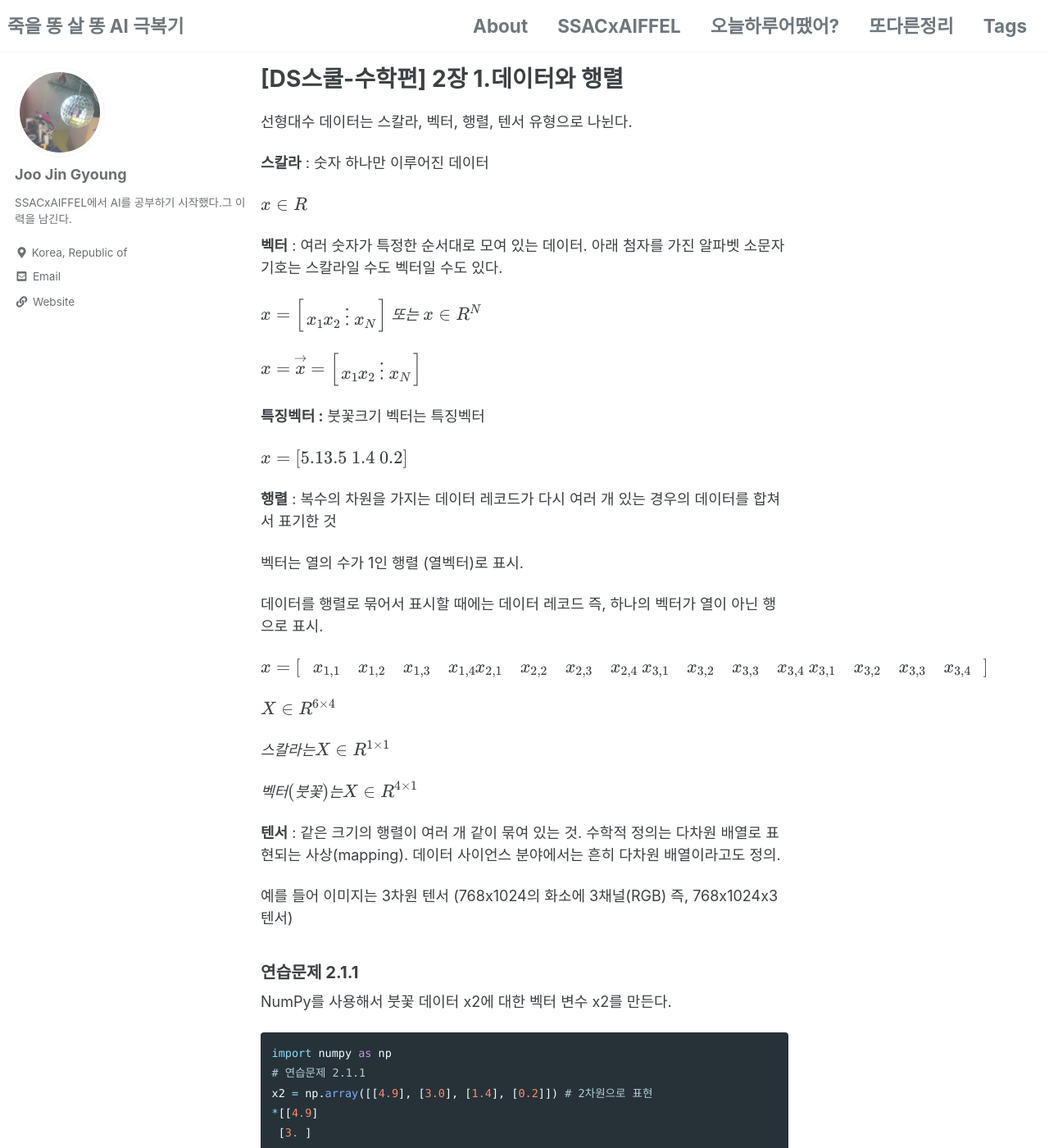
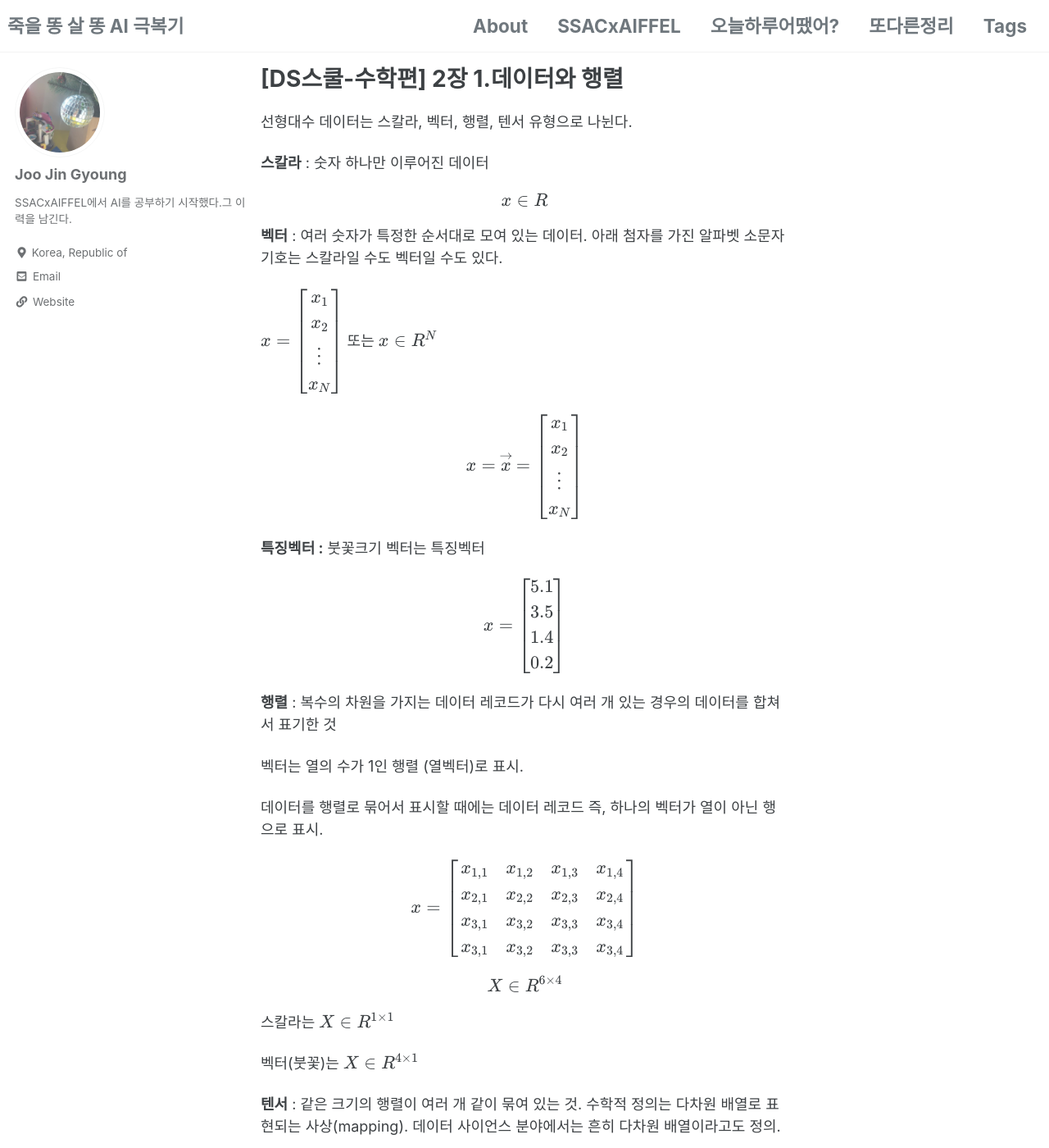
Before and after one commit to adele2020/adele2020.github.io, a Jekyll site: the page built from _posts/2021-03-27-ds-math-2-1.md, in a window 1280 px wide and 1400 px high. Shown: the whole window at 82% size. Built offline with Jekyll 4.4.1, drawn with Linux system fonts in a browser that asks for light colours; cached includes are drawn as plain includes; formulas are drawn with MathJax 3; comment, search, counter and statistics services are not loaded; some of the changed text lies outside the part shown.

Commit message:
코드수정

````diff
--- a/_posts/2021-03-27-ds-math-2-1.md
+++ b/_posts/2021-03-27-ds-math-2-1.md
@@ -14,32 +14,39 @@ last_modified_at: 2021-02-27T17:15:00-00:00
 
 **스칼라**  : 숫자 하나만 이루어진 데이터
 
-$x\in{R}$
+$$
+x \in {R}
+$$
 
 **벡터** :  여러 숫자가 특정한 순서대로 모여 있는 데이터. 아래 첨자를 가진 알파벳 소문자 기호는 스칼라일 수도 벡터일 수도 있다.
 
-$x = \left[
-\begin{matrix}
+$$
+x =
+\begin{bmatrix}
     x_1 \\
     x_2 \\ \vdots \\ x_N
-\end{matrix}
-\right] \ 또는\  x\in{R^N}$
+\end{bmatrix}
+$$
+또는
+$$x \in {R^N}$$
 
-$x = \overset{\rightarrow}x = \left[
-\begin{matrix}
+$$
+x = \overset{\rightarrow}x =
+\begin{bmatrix}
     x_1 \\
     x_2 \\ \vdots \\ x_N
-\end{matrix}
-\right] $
+\end{bmatrix}
+$$
 
 **특징벡터 :** 붓꽃크기 벡터는 특징벡터
 
-$x = \left[
-\begin{matrix}
+$$
+x =
+\begin{bmatrix}
     5.1 \\
     3.5 \\ 1.4 \\ 0.2
-\end{matrix}
-\right]$
+\end{bmatrix}
+$$
 
 **행렬** : 복수의 차원을 가지는 데이터 레코드가 다시 여러 개 있는 경우의 데이터를 합쳐서 표기한 것
 
@@ -47,17 +54,27 @@ $x = \left[
 
 데이터를 행렬로 묶어서 표시할 때에는 데이터 레코드 즉, 하나의 벡터가 열이 아닌 행으로 표시.
 
-$x = \left[
-\begin{matrix}
+$$
+x = \begin{bmatrix}
     x_{1,1}&x_{1,2}&x_{1,3}&x_{1,4}\\
-  x_{2,1}&x_{2,2}&x_{2,3}&x_{2,4}\\ x_{3,1}&x_{3,2}&x_{3,3}&x_{3,4} \\ x_{3,1}&x_{3,2}&x_{3,3}&x_{3,4}\end{matrix}
-\right]$
+  x_{2,1}&x_{2,2}&x_{2,3}&x_{2,4}\\ x_{3,1}&x_{3,2}&x_{3,3}&x_{3,4} \\ x_{3,1}&x_{3,2}&x_{3,3}&x_{3,4}\end{bmatrix}
+$$
 
-$X \in R^{6\times4}$
+$$
+X \in R^{6\times4}
+$$
 
-$스칼라는 X \in R^{1\times1}$
 
-$벡터(붓꽃)는 X \in R^{4\times1} $
+스칼라는
+$$
+X \in R^{1\times1}
+$$
+
+
+벡터(붓꽃)는
+$$
+X \in R^{4\times1}
+$$
 
 **텐서** : 같은 크기의 행렬이 여러 개 같이 묶여 있는 것. 수학적 정의는 다차원 배열로 표현되는 사상(mapping). 데이터 사이언스 분야에서는 흔히 다차원 배열이라고도 정의.
 
@@ -83,12 +100,11 @@ x2 = np.array([4.9, 3.0, 1.4, 0.2]) # 1차원으로 표현
 
 넘파이를 사용해서 붓꽃 데이터 X에 대한 행렬 변수 X를 만든다.
 
-$$X = \left[
-\begin{matrix}
+$$X =
+\begin{bmatrix}
     5.1 & 3.1 & 1.4 & 0.2 \\
     4.9 & 3.0 & 1.4 & 0.2
-\end{matrix}
-\right]$$
+\end{bmatrix}$$
 
 ```python
 import numpy as np
@@ -123,7 +139,9 @@ A.T
 
 **영벡터** : 모든 원소가 0인 N차원 벡터
 
-$0 \in R^{N\times1}$
+$$
+0 \in R^{N\times1}
+$$
 
 ```python
 np.zeros((3,3))
@@ -134,7 +152,9 @@ np.zeros((3,3))
 
 **일벡터** : 모든 원소가 1인 n차원벡터
 
-$1 \in R^{N\times1}$
+$$
+1 \in R^{N\times1}
+$$
 
 ```python
 np.ones((3,1))
@@ -153,7 +173,9 @@ B.shape
 
 **대각행렬** : 모든 비대각 요소가 0인 행렬
 
-$D \in R^{N \times M}$
+$$
+D \in R^{N \times M}
+$$
 
 ```python
 np.diag([1,2,3])
@@ -164,7 +186,9 @@ np.diag([1,2,3])
 
 **항등행렬** : 모든 대각성분의 값이 1인 대각행렬
 
-$D \in R^{N \times M}$
+$$
+D \in R^{N \times M}
+$$
 
 ```python
 np.identity(3)
@@ -180,9 +204,13 @@ np.eye(4)
 
 **대칭행렬** :  전치행렬과 원래의 행렬이 같은 것
 
-$S^T=S$
+$$
+S^T=S
+$$
 
-$S \in R^{N \times M}$
+$$
+S \in R^{N \times M}
+$$
 
 ### 연습 문제 2.1.4
 
````
